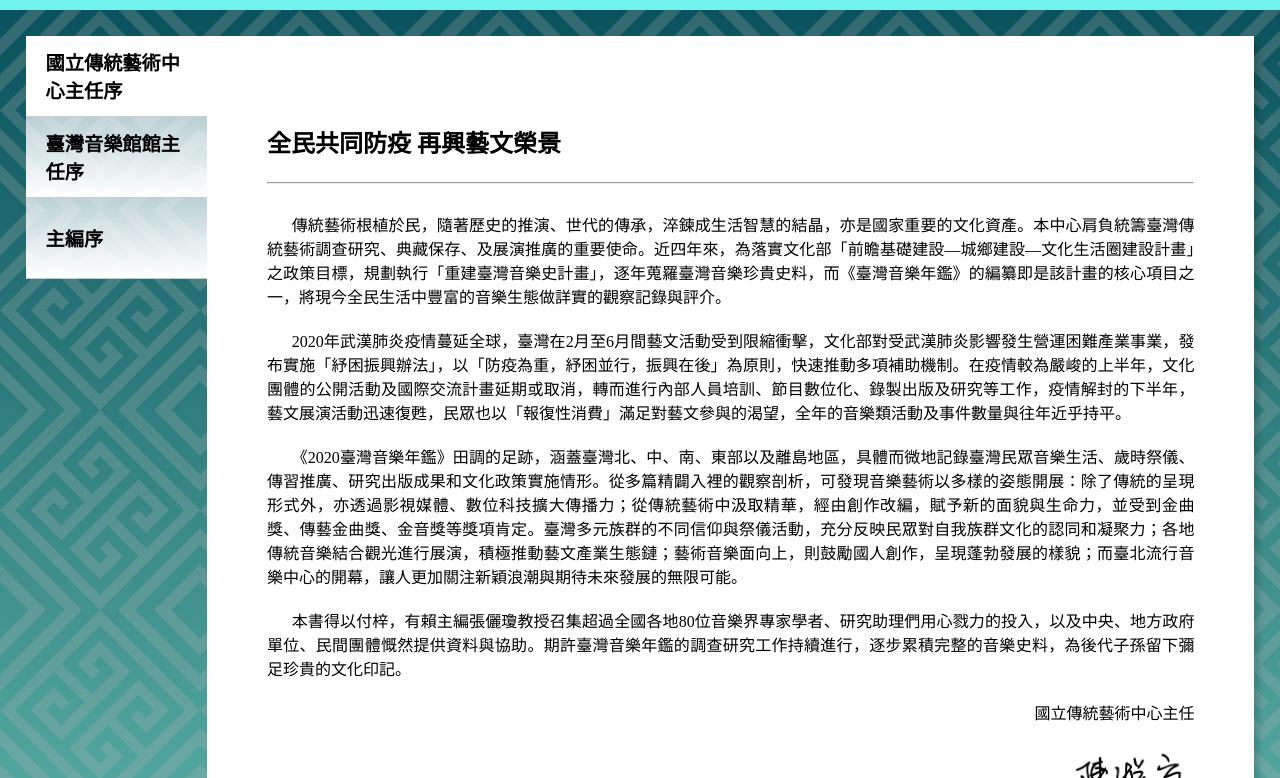
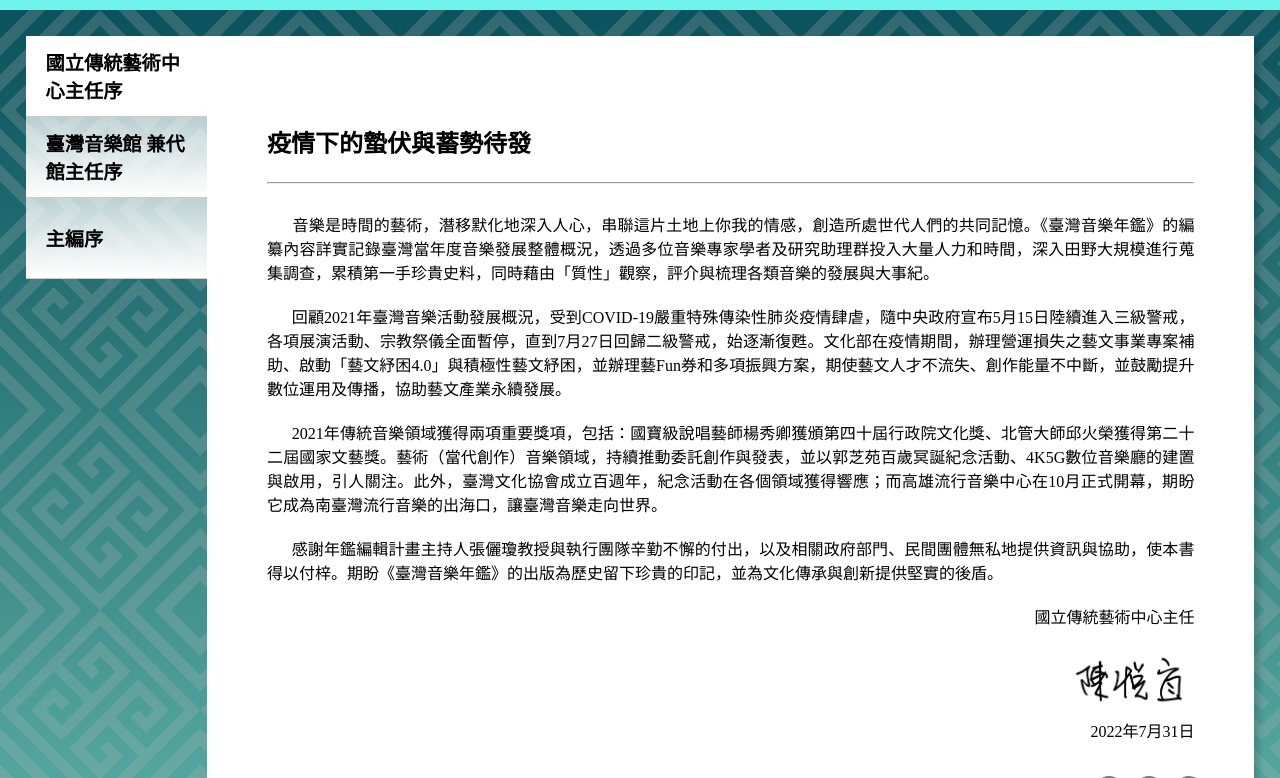
Before and after one commit to yehjing/taiwanMusic2021, a Vue app: page /#/introduction in a window 1280 px wide. Shown: the part 442-1220 px from the top of the page. Built offline with nearby package versions, Linux system fonts and the light colour scheme.

Commit message:
序 完成

```diff
--- a/src/components/introduction/index.vue
+++ b/src/components/introduction/index.vue
@@ -5,7 +5,7 @@
         國立傳統藝術中心主任序
       </div>
       <div class="middleItem noLeaf" :class="activeName === 'introduction_2' ? 'active' :''" @click="clickLink('introduction_2')">
-        臺灣音樂館館主任序
+        臺灣音樂館 兼代館主任序
       </div>
       <div class="middleItem noLeaf" :class="activeName === 'introduction_3' ? 'active' :''" @click="clickLink('introduction_3')">
         主編序
--- a/src/components/introduction/intro/intro_1.vue
+++ b/src/components/introduction/intro/intro_1.vue
@@ -1,25 +1,29 @@
 <template>
   <div>
     <div class="title">
-      <h2>全民共同防疫 再興藝文榮景</h2>
+      <h2>疫情下的蟄伏與蓄勢待發</h2>
       <!-- <span>2019 / 04 / 06</span> -->
     </div>
     <hr />
     <div >
       <p class="firstRow"></p>
 
-      <p>&nbsp;&nbsp;&nbsp;&nbsp;&nbsp;&nbsp;傳統藝術根植於民，隨著歷史的推演、世代的傳承，淬鍊成生活智慧的結晶，亦是國家重要的文化資產。本中心肩負統籌臺灣傳統藝術調查研究、典藏保存、及展演推廣的重要使命。近四年來，為落實文化部「前瞻基礎建設—城鄉建設—文化生活圈建設計畫」之政策目標，規劃執行「重建臺灣音樂史計畫」，逐年蒐羅臺灣音樂珍貴史料，而《臺灣音樂年鑑》的編纂即是該計畫的核心項目之一，將現今全民生活中豐富的音樂生態做詳實的觀察記錄與評介。
+      <p>&nbsp;&nbsp;&nbsp;&nbsp;&nbsp;&nbsp;音樂是時間的藝術，潛移默化地深入人心，串聯這片土地上你我的情感，創造所處世代人們的共同記憶。《臺灣音樂年鑑》的編纂內容詳實記錄臺灣當年度音樂發展整體概況，透過多位音樂專家學者及研究助理群投入大量人力和時間，深入田野大規模進行蒐集調查，累積第一手珍貴史料，同時藉由「質性」觀察，評介與梳理各類音樂的發展與大事紀。
+
       </p>
-      <p>&nbsp;&nbsp;&nbsp;&nbsp;&nbsp;&nbsp;2020年武漢肺炎疫情蔓延全球，臺灣在2月至6月間藝文活動受到限縮衝擊，文化部對受武漢肺炎影響發生營運困難產業事業，發布實施「紓困振興辦法」，以「防疫為重，紓困並行，振興在後」為原則，快速推動多項補助機制。在疫情較為嚴峻的上半年，文化團體的公開活動及國際交流計畫延期或取消，轉而進行內部人員培訓、節目數位化、錄製出版及研究等工作，疫情解封的下半年，藝文展演活動迅速復甦，民眾也以「報復性消費」滿足對藝文參與的渴望，全年的音樂類活動及事件數量與往年近乎持平。
+      <p>&nbsp;&nbsp;&nbsp;&nbsp;&nbsp;&nbsp;回顧2021年臺灣音樂活動發展概況，受到COVID-19嚴重特殊傳染性肺炎疫情肆虐，隨中央政府宣布5月15日陸續進入三級警戒，各項展演活動、宗教祭儀全面暫停，直到7月27日回歸二級警戒，始逐漸復甦。文化部在疫情期間，辦理營運損失之藝文事業專案補助、啟動「藝文紓困4.0」與積極性藝文紓困，並辦理藝Fun券和多項振興方案，期使藝文人才不流失、創作能量不中斷，並鼓勵提升數位運用及傳播，協助藝文產業永續發展。
+
       </p>
-      <p>&nbsp;&nbsp;&nbsp;&nbsp;&nbsp;&nbsp;《2020臺灣音樂年鑑》田調的足跡，涵蓋臺灣北、中、南、東部以及離島地區，具體而微地記錄臺灣民眾音樂生活、歲時祭儀、傳習推廣、研究出版成果和文化政策實施情形。從多篇精闢入裡的觀察剖析，可發現音樂藝術以多樣的姿態開展：除了傳統的呈現形式外，亦透過影視媒體、數位科技擴大傳播力；從傳統藝術中汲取精華，經由創作改編，賦予新的面貌與生命力，並受到金曲獎、傳藝金曲獎、金音獎等獎項肯定。臺灣多元族群的不同信仰與祭儀活動，充分反映民眾對自我族群文化的認同和凝聚力；各地傳統音樂結合觀光進行展演，積極推動藝文產業生態鏈；藝術音樂面向上，則鼓勵國人創作，呈現蓬勃發展的樣貌；而臺北流行音樂中心的開幕，讓人更加關注新穎浪潮與期待未來發展的無限可能。
+      <p>&nbsp;&nbsp;&nbsp;&nbsp;&nbsp;&nbsp;2021年傳統音樂領域獲得兩項重要獎項，包括：國寶級說唱藝師楊秀卿獲頒第四十屆行政院文化獎、北管大師邱火榮獲得第二十二屆國家文藝獎。藝術（當代創作）音樂領域，持續推動委託創作與發表，並以郭芝苑百歲冥誕紀念活動、4K5G數位音樂廳的建置與啟用，引人關注。此外，臺灣文化協會成立百週年，紀念活動在各個領域獲得響應；而高雄流行音樂中心在10月正式開幕，期盼它成為南臺灣流行音樂的出海口，讓臺灣音樂走向世界。
+
       </p>
-      <p>&nbsp;&nbsp;&nbsp;&nbsp;&nbsp;&nbsp;本書得以付梓，有賴主編張儷瓊教授召集超過全國各地80位音樂界專家學者、研究助理們用心戮力的投入，以及中央、地方政府單位、民間團體慨然提供資料與協助。期許臺灣音樂年鑑的調查研究工作持續進行，逐步累積完整的音樂史料，為後代子孫留下彌足珍貴的文化印記。
+      <p>&nbsp;&nbsp;&nbsp;&nbsp;&nbsp;&nbsp;感謝年鑑編輯計畫主持人張儷瓊教授與執行團隊辛勤不懈的付出，以及相關政府部門、民間團體無私地提供資訊與協助，使本書得以付梓。期盼《臺灣音樂年鑑》的出版為歷史留下珍貴的印記，並為文化傳承與創新提供堅實的後盾。
+
       </p>
       <div class="signTitle" style="text-align:right">國立傳統藝術中心主任</div>
       <div style="text-align:right;margin-top:1em">
         <img src="./../../../assets/centersign.png" alt="" />
-        <br /><span>2021年7月31日</span>
+        <br /><span>2022年7月31日</span>
       </div>
     </div>
   </div>
--- a/src/components/introduction/intro/intro_2.vue
+++ b/src/components/introduction/intro/intro_2.vue
@@ -1,22 +1,24 @@
 <template>
   <div>
     <div class="title">
-      <h2>探訪臺灣音樂文化發展軌跡</h2>
+      <h2>臺灣音樂文化傳承與發展</h2>
       <!-- <span>2019 / 04 / 06</span> -->
     </div>
     <hr />
     <div >
       <p class="firstRow"></p>
-      <p>&nbsp;&nbsp;&nbsp;&nbsp;&nbsp;&nbsp;《2020臺灣音樂年鑑》延續2009年至2012年《臺灣傳統音樂年鑑》的精神和2018年及2019年的研究成果，大規模動員音樂界專家學者及研究助理群，分為十四個子領域，深入各地進行田野調查記錄。本館曾赴高雄市桃源區山林間參與拉阿魯哇族的樂舞演練、造訪美濃區客家八音團的排練活動，也偕年鑑執行團隊於2020年2月疫情乍起之際搭機赴馬祖北竿參與元宵節「擺暝文化祭」，記錄國家級的重要民俗無形文化資產。在寒風刺骨卻又人潮洶湧的熱鬧民俗活動中，要選取最佳拍攝位置、伺機訪問關鍵人物，並隨著護送神明返村的隊伍在深夜中步行，除了對馬祖當地歷史悠遠的無形文化資產留下深刻的印象，並感佩調查研究團隊的辛勞。在此年鑑中，讀者們不僅僅可以閱覽詳盡的文字紀錄、豐富的圖片，還可聆賞到用心拍攝、難得的珍貴影片。
-      </p>
-      <p>&nbsp;&nbsp;&nbsp;&nbsp;&nbsp;&nbsp;2020年鑑編輯計畫在歷時一年的蒐集調查階段、和半年的編輯過程中，總共召開三次編輯會議、兩次審查會議，協調各子領域集思廣益，力求資料收羅之完整性、衡平性、客觀性、分類及記錄之正確性。本年鑑為求質量並重，除了廣納各地的調查數據資料外，更輔以音樂專家學者的年度觀察評介，增加學術研究的深度。2020年更在傳統音樂篇的宗教與祀典音樂中，增加了「釋奠樂及其他」的篇章，為祭孔音樂做了更細緻的觀察與介紹。
-      </p>
-      <p>&nbsp;&nbsp;&nbsp;&nbsp;&nbsp;&nbsp;本館期望藉由音樂年鑑的編纂，論述臺灣音樂的發展現況並預測相關趨勢，俾提供相關部門釐定政策之參考，另一方面，也可藉此觀察臺灣音樂環境的演變脈絡，為臺灣音樂產業之研究呈現初步的面貌。感謝編輯團隊孜孜矻矻的持續努力、每一個單位無私的提供協助與同意授權刊載，期待它能成為各界尋訪臺灣音樂文化的寶典。多年之後，再回首COVID-19無情肆虐之際，有情的記錄當下臺灣音樂強韌生命的年鑑，必將彌足珍貴。
-      </p>
-      <div class="signTitle" style="text-align:right">臺灣音樂館館主任</div>
+      <p>&nbsp;&nbsp;&nbsp;&nbsp;&nbsp;&nbsp;臺灣為山海依傍的美麗島嶼，有豐富奇特的自然景觀與多元族群的人文薈萃，其中種類繁多的音樂，更是極其珍貴的寶藏。本館作為臺灣音樂的守護者，希冀以建構臺灣音樂史為基石，透過音樂史料「典藏保存」、「研究出版」與「詮釋推展」，觀照臺灣傳統音樂、藝術（當代創作）音樂、流行音樂、跨界音樂與其他等四大面向的發展脈絡。</p>
+
+      <p>&nbsp;&nbsp;&nbsp;&nbsp;&nbsp;&nbsp;《臺灣音樂年鑑》因應臺灣多元族群文化並置的特質，以及展演場域與傳播來源的不同，分為14個子領域進行調查研究，以展演活動、祭儀活動、推廣教育、傳習活動、國際與兩岸交流、研究出版與文化政策等七大主題進行觀察記錄，除了文字書寫外，亦包括田野調查拍攝的珍貴照片與精選影音片段。</p>
+
+      <p>&nbsp;&nbsp;&nbsp;&nbsp;&nbsp;&nbsp;2021年5月中旬至7月底受到疫情的影響，許多音樂活動皆配合政府規定取消或延期，年鑑調查研究團隊仍利用1到4月及8月以後積極走訪臺灣各地以及離島地區，以長時間累積的人脈資源，蒐集難能可貴的資料及參與記錄無對外開放的內部活動，以音樂專業進行發展概況評介，從外部的形貌到內部質地的變化，具體而微的陳述。原住民族利用習唱傳統歌謠復振語言文化、政府部門推動無形文化資產保護與藝生傳習計畫，都是現階段重要的文化建設；而串流媒體的應用、數位節目的製播，亦是疫情時代下逐漸形成的傳播趨勢。</p>
+
+      <p>&nbsp;&nbsp;&nbsp;&nbsp;&nbsp;&nbsp;感謝編輯團隊的辛勞，力求資料完整與密實、兼顧地域衡平性與記述客觀性，以及每一個單位無私的提供協助與同意授權刊載，期盼藉由《臺灣音樂年鑑》的逐年編纂、連續出版，成為建構臺灣音樂史不可或缺的重要寶典。</p>
+
+      <div class="signTitle" style="text-align:right">臺灣音樂館 兼代館主任</div>
       <div style="text-align:right;margin-top:1em">
         <img src="./../../../assets/center2.png" alt="" />
-        <br /><span>2021年7月31日</span>
+        <br /><span>2022年7月31日</span>
       </div>
     </div>
   </div>
--- a/src/components/introduction/intro/intro_3.vue
+++ b/src/components/introduction/intro/intro_3.vue
@@ -1,27 +1,27 @@
 <template>
   <div>
     <div class="title">
-      <h2>《2020臺灣音樂年鑑》─ 全球疫情下臺灣音樂的蟄伏與脈動</h2>
+      <h2>《2021臺灣音樂年鑑》─ 田野的回聲－臺灣音樂在疫情之下的適應與轉機</h2>
       <!-- <span>2019 / 04 / 06</span> -->
     </div>
     <hr />
     <div >
       <p class="firstRow"></p>
-      <p>&nbsp;&nbsp;&nbsp;&nbsp;&nbsp;&nbsp;在臺灣土地上生活的人們長期以來共同分享著多元繽紛的音聲景致，傳統音樂、藝術（當代創作）音樂、流行音樂和跨界音樂等各種領域的樂音，匯流而成臺灣音樂的活潑脈動。自2018年起，我們以寬廣的視角和多元包容的態度編輯《臺灣音樂年鑑》，對臺灣各族群、各類型的音樂展開大尺度的全面觀察。在政府政策的支持下，持續地關照臺灣音樂的產生與流播，以完整的主題覆蓋性，反映目前在臺灣社會中流動的各種音樂總和及其實質樣態。</p>
-      <p>&nbsp;&nbsp;&nbsp;&nbsp;&nbsp;&nbsp;自2019年末武漢肺炎（COVID-19）疫情迸發以來，對臺灣的表演藝術生態產生莫大衝擊，所幸文化部「文化藝術事業防疫及紓困振興」政策對藝文產業提供了多方面的支援，使得表演藝術產業的運作得以維持。今年度國際交流音樂活動首當其衝受到影響，「2020亞太傳統藝術節」、「2020臺灣戲曲藝術節」、「2020高雄春天藝術節」等官方舉辦的大型交流活動因全球疫情嚴峻而取消。行之有年的「彰化國際傳統戲曲節」活動，也因取消國際交流的部份，今年度更名為「2020彰化傳統戲曲節」。在民間，許多與傳統歲時祭儀相關的活動，也因而取消、縮減規模或改為線上直播方式進行。直至下半年疫情趨穩後，全臺灣的藝文活動才逐漸復甦。年鑑團隊記錄了2020年臺灣音樂的蟄伏和脈動，主要使用田野調查方法進行研究，交互運用局內外角度的參與觀察，更從整體社會、文化、經濟、政策等面向深入討論。</p>
-      <p>&nbsp;&nbsp;&nbsp;&nbsp;&nbsp;&nbsp;年鑑「傳統音樂篇」包含南管音樂、北管音樂、福佬歌謠、客家音樂、原住民音樂、宗教與祀典音樂等領域。年鑑團隊在今年記錄了南管的春秋二祭、祀宴整絃等活動。北管領域記錄王爺祭、各地戲曲文化節、子弟館閣與遶境排場。福佬歌謠今年記錄臺灣月琴民謠祭、臺灣唸歌節、半島歌謠祭等重大活動。客家音樂領域則著重記錄了「2020臺灣客家音樂節」、「2020桃園客家音樂節」等重大音樂活動，以及八音團、山歌班、客家戲劇團在酬神、祈福、謝平安活動中的參與，在在顯示疫情下民間音樂的旺盛生命力。</p>
-      <p>&nbsp;&nbsp;&nbsp;&nbsp;&nbsp;&nbsp;漢族佛、釋、道、法以及其他民間信仰活動是臺灣宗教音樂主要的發生場域，因應今年疫情肆虐，多地廟宇舉辦消災除瘟法會，如「2020世界神明聯誼會」、「百廟眾聖護蒼生為全球祈福法會」等匯集臺灣許多知名廟宇神尊齊聚的法會，在疫情之下顯得特殊而重要。此外，作為祭孔儀禮使用的釋奠樂，在今年度也首次列入觀察對象，補充傳統音樂的一方脈絡。</p>
-      <p>&nbsp;&nbsp;&nbsp;&nbsp;&nbsp;&nbsp;原住民音樂部分，主要記錄原民族群的歲時祭儀，今年度通過的多項原住民傳統智慧創作專用權認定也被即時載錄在年鑑之中，如：「阿美族迦納納部落limorak儀式祭歌」、「排灣族tjaravacalj巴格達外家族歌」、「鄒族達邦社meesi no mayasvi與祭歌」、「拉阿魯哇族『聖貝祭』傳統祭儀」、「No tatosa malakakaay a kimad ato kokoysawidi 二兄弟神話傳說與人頭祭歌」等，可見政府政策對原民音樂文化的持續重視。</p>
-      <p>&nbsp;&nbsp;&nbsp;&nbsp;&nbsp;&nbsp;「藝術（當代創作）音樂篇」記錄了國樂、西樂領域國人作品的創作、發表和欣賞的實況，豐富的原創成果展示了中西對話和領域交融。因應疫情而推出的紓困方案對藝術創作者而言無疑是重要的助力，今年許多轉為網路線上形式進行的音樂會，很快成為音樂節目製播的新選項。疫情限制了人們的演出活動和閱聽形式，但不影響臺灣樂人豐沛的創作能量，國人產出仍然豐富，音樂脈動仍然持續。</p>
-      <p>&nbsp;&nbsp;&nbsp;&nbsp;&nbsp;&nbsp;「流行音樂篇」關注流行音樂的產生和傳播，對於民間團體與各地方音樂節活動進行報導，亦關注政府政策對流行音樂的推動與影響，觀察社會、經濟、文化等因素交互之下的流行音樂發展趨勢，如：金曲獎、金音獎的效應，以及2020年9月「臺北流行音樂中心」的正式啟用，對於流行音樂產業的影響。</p>
-      <p>&nbsp;&nbsp;&nbsp;&nbsp;&nbsp;&nbsp;「跨界音樂與其他篇」收錄各種音樂領域的跨界交融和世界音樂在臺灣的流播實況，各種跨界、跨領域、跨文化主題的活動，展示了臺灣音樂多元異變的樣貌。除了對跨界團體的關注之外，年鑑團隊也著力於世界音樂以及新住民音樂團體的觀察，如：2020龍岡米干節、屏東新住民市集、高雄新住民多元文化市集、屏東縣國際移民節等，適切地報導政府「新南向」政策之下世界音樂在臺灣的交流情況。</p>
-      <p>&nbsp;&nbsp;&nbsp;&nbsp;&nbsp;&nbsp;《2020臺灣音樂年鑑》動員超過80位研究、編輯人力，篇幅字數共148萬餘字，內容包含11,219筆的活動月曆，研究團隊對其中的748個音樂活動進行了蹲點記錄，匯為文字與圖片呈現，並從中精選了51筆影音紀錄供民眾瀏覽。由國內音樂學者擔任撰述的15篇專文和4篇文化評論，從不同領域、不同角度綜論了2020年臺灣音樂的內容、樣態與發展趨勢。附錄1,255筆重大音樂活動和音樂團體、個人名錄，一併供民眾查詢參考。</p>
-      <p>&nbsp;&nbsp;&nbsp;&nbsp;&nbsp;&nbsp;感謝國立傳統藝術中心臺灣音樂館的具體策劃與中華民國國樂學會的積極推動，來自政府及民間團體的助力，共同成就了這份《2020臺灣音樂年鑑》。編輯委員和研究助理在田野中的辛勤踏查以及全國許多單位、樂團和音樂家的配合，都是本年鑑能夠順利出版成輯的重要關鍵。</p>
-      <p>&nbsp;&nbsp;&nbsp;&nbsp;&nbsp;&nbsp;當下的田野就是未來的歷史，年鑑團隊持續不斷地書寫臺灣音樂發生的即時片段，積極與過去的音樂歷史銜接並對話。我們深信這份兼具實用性與學術性的研究成果將幫助社會大眾深入理解臺灣音樂的真實百態，冀望它在未來成為臺灣音樂史的基礎史料，以鑑知樂、以鑑治史，對臺灣音樂歷史的書寫提供具體的建樹。</p>
+      <p>&nbsp;&nbsp;&nbsp;&nbsp;&nbsp;&nbsp;國立傳統藝術中心自2018年開始推動《臺灣音樂年鑑》的研究與出版，至今已經歷時4年，研究團隊持續觀察記錄臺灣社會的音樂脈動，在田野中踏查傳統音樂、藝術（當代創作）音樂、流行音樂和跨界音樂等各種領域的樂音。我們貼近觀察人們的音樂生活，記錄臺灣音樂的產生、流播與傳承，藉此回顧並總結當年度各領域的音樂生態與發展。</p>
+      <p>&nbsp;&nbsp;&nbsp;&nbsp;&nbsp;&nbsp;2021年嚴重特殊傳染性肺炎（COVID-19）疫情持續延燒，對臺灣的表演藝術生態產生莫大衝擊，尤以年中全國進入疫情第三級警戒（5/17-7/26）期間，對音樂領域所造成的衝擊最為顯著。民間傳統歲時祭儀和節慶音樂活動相繼停辦，例如：新竹城隍祭、半島歌謠祭、臺灣月琴民謠祭。基隆中元祭則是不對外開放，鼓勵民眾線上參加。原住民的各式祭典縮小規模，有許多採封閉式進行，年鑑團隊蒐集資料因此相當不易。在佛、釋、道、法等宗教音樂活動場域中，亦見各地廟宇舉辦的消災除瘟法會，改以線上與實體同步。這些傳統上萬頭竄動的民俗祭儀，在疫情之下不得不限制規模，做出調整與因應。</p>
+      <p>&nbsp;&nbsp;&nbsp;&nbsp;&nbsp;&nbsp;生存與適應一向是民間音樂團體的核心能力，疫情之下政府機關對於「藝情」的發展則已有充足的應變經驗。文化部繼2020年的「藝文紓困1.0」、「藝文紓困2.0」、「文化藝術事業防疫及紓困振興」方案後，2021年推出「藝文事業營運損失補助專案」、「積極性藝文紓困」、「藝文紓困4.0」等政策對藝文產業提供多方面支援，使得表演藝術活動的運作得以維持。儘管疫情限制了人們的音樂生活，官方仍然在壓力之下，勉力以線上和實體並行形式推動了幾個大型藝術節，如國立傳統藝術中心「祈島．臺灣－2021亞太傳統藝術節」、「2021臺灣戲曲藝術節」、「2021高雄春天藝術節」。</p>
+      <p>&nbsp;&nbsp;&nbsp;&nbsp;&nbsp;&nbsp;直至9月疫情趨穩後，全臺灣的藝文活動才出現復甦轉機，「陣勢登台－鬥陣看鬧熱」、「戲苑．遊藝」、「北管潮－臺灣重金屬派對」、「2021世代之聲臺灣族群音樂紀實系列」部分演出場次、「2021世界音樂節」、「臺灣文化協會成立百週年」系列活動等大型綜合藝術節活動，皆在2021年第四季舉辦，蟄伏之後百家爭鳴，展現民間音樂的旺盛生命力，蔚為今年度臺灣音樂的特色景觀。</p>
+      <p>&nbsp;&nbsp;&nbsp;&nbsp;&nbsp;&nbsp;各音樂領域在展演、推廣、祭儀等活動中，發展出有別於以往的新興模式，應運而生的有「藝Fun劇場」、「給力量－線上音樂會」 、「抗疫不抗藝 線上挺文藝」等中央及地方各級機關主辦的線上展演、各種直播與線上交流活動，展示了音樂團隊及個人對大環境的適應與生存之道。民間團體除了參演這類活動之外，積極投入Podcast節目製播、Facebook粉絲專頁、YouTube平臺運作，多方嘗試新型態的展演，因而達到跨時空的傳播效益，也是疫情之下的轉機。</p>
+      <p>&nbsp;&nbsp;&nbsp;&nbsp;&nbsp;&nbsp;《2021臺灣音樂年鑑》動員122位的研究、編輯人力，篇幅字數近150萬字，內容包含8,443筆的活動月曆，研究團隊對其中的769個音樂活動進行了蹲點紀錄，匯為文字與圖片呈現，並從中精選了52筆影音紀錄供民眾瀏覽。由國內音樂學者擔任撰述的15篇專文和4篇文化評論，從不同領域、不同角度綜論了2021年臺灣音樂的內容、樣態與發展趨勢。附錄內容有1,230筆重大音樂活動和音樂團體、個人名錄。所有的成果都在文化部網域公開，一併供民眾查詢參考。</p>
+      <p>&nbsp;&nbsp;&nbsp;&nbsp;&nbsp;&nbsp;感謝國立傳統藝術中心臺灣音樂館的策劃，研究團隊在中華民國國樂學會的支持之下，努力完成《2021臺灣音樂年鑑》的編輯。編輯委員和研究助理在田野中的辛勤踏查以及全國眾多單位、樂團和個人的配合，使得年鑑既能在宏觀的布局之下展開音樂細節的觀照，又能在音聲百態中觀察個別領域的發展。當下的田野就是未來的歷史，年鑑團隊持續不斷地捕捉臺灣音樂發生的即時片段，紀錄來自田野的樂音加以編輯成集。我們深信這份兼具實用性與學術性的研究成果，在未來將成為臺灣音樂史的基礎史料，對臺灣音樂歷史的書寫提供具體的建樹。希望《2021臺灣音樂年鑑》能幫助社會大眾深入理解臺灣音樂的真實樣貌，讓我們一起傾聽田野的回聲，呼應臺灣音樂的傳承與脈動。</p>
+      <!-- <p>&nbsp;&nbsp;&nbsp;&nbsp;&nbsp;&nbsp;</p>
+      <p>&nbsp;&nbsp;&nbsp;&nbsp;&nbsp;&nbsp;</p>
+      <p>&nbsp;&nbsp;&nbsp;&nbsp;&nbsp;&nbsp;</p>
+      <p>&nbsp;&nbsp;&nbsp;&nbsp;&nbsp;&nbsp;</p> -->
       <br />
       <div class="signTitle" style="text-align:right">主編 / 國立臺灣藝術大學教授</div>
       <div style="text-align:right;margin-top:1em">
-        <img src="./../../../assets/sign.jpg" alt="" /><br /><span>2021年7月31日</span>
+        <img src="./../../../assets/sign.jpg" alt="" /><br /><span>2022年7月31日</span>
       </div>
     </div>
   </div>
--- a/src/router.js
+++ b/src/router.js
@@ -125,7 +125,7 @@
           component: Introduction_1,
         },
         {
-          name: '臺灣音樂館館主任序',
+          name: '臺灣音樂館 兼代館主任序',
           path: 'introduction_2',
           component: Introduction_2,
         },
```
Also changed, not shown: src/assets/center2.png.
